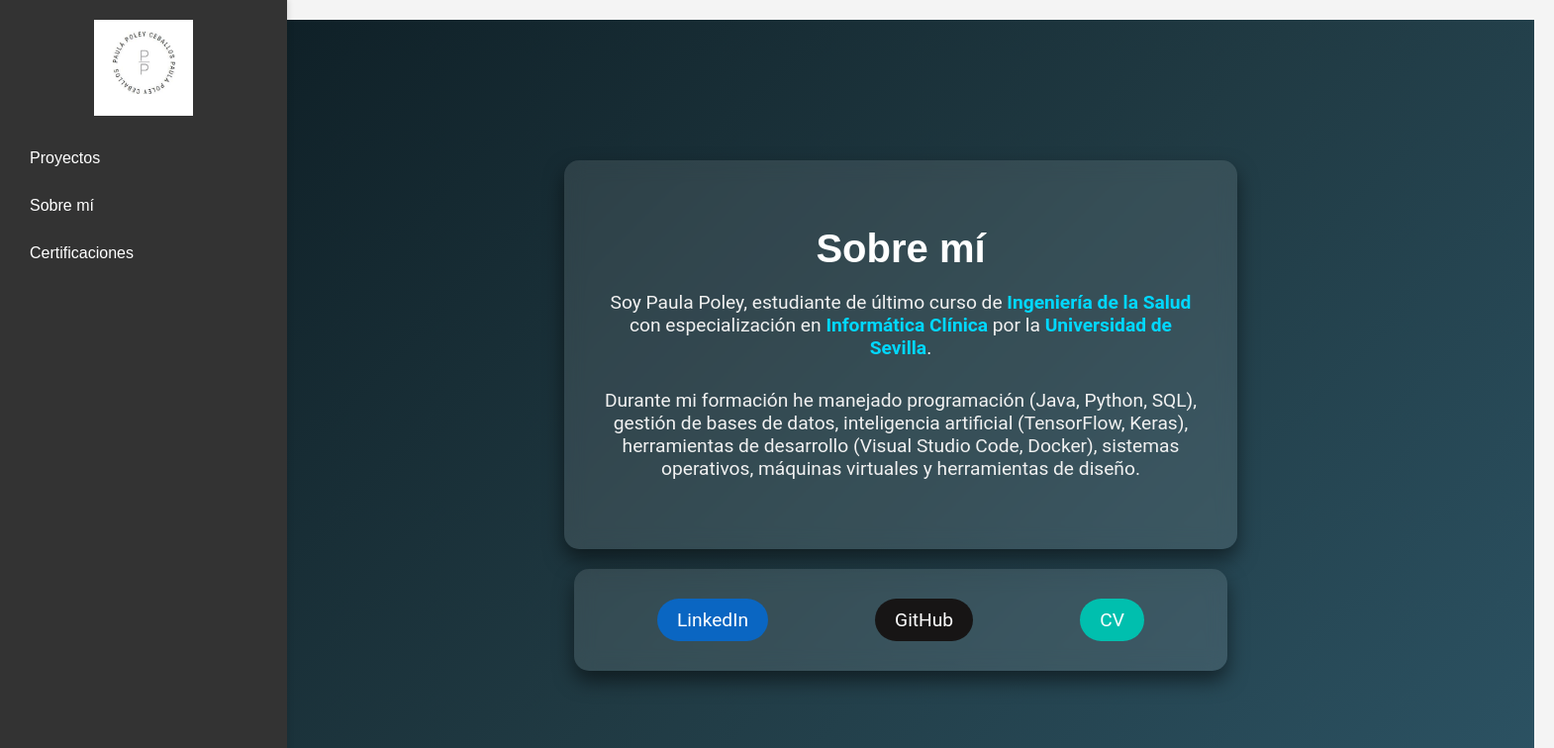
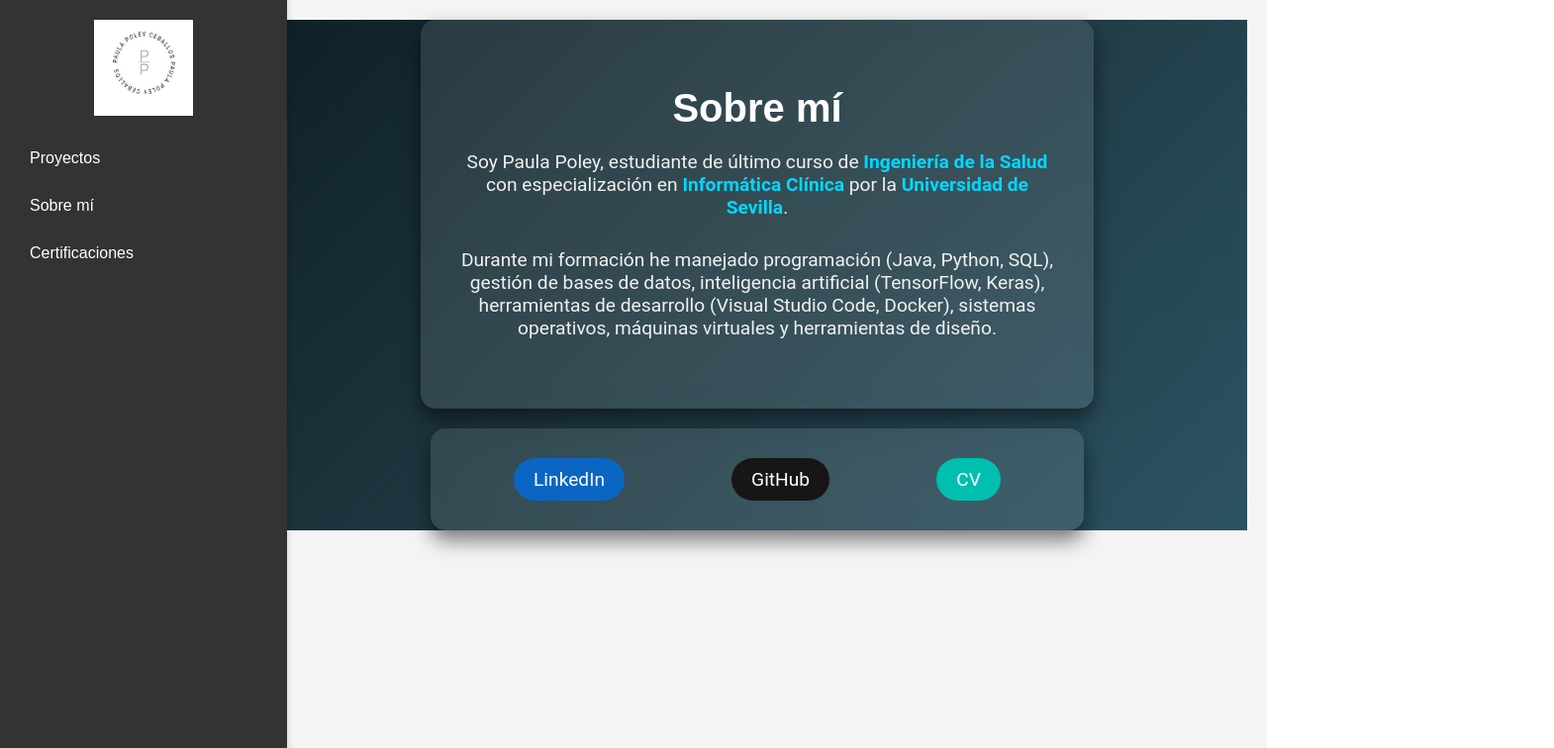
Before and after one commit to paulapoley/portfoliopaulapoley, a React (Create React App) app: page /sobre-mi in a window 1280 px wide. Shown: the top 756 px of the page at 99% size, 1570 px wide, since content can reach past the window. Built offline with nearby package versions, Linux system fonts and the light colour scheme.

Commit message:
Update About.css

```diff
--- a/src/pages/About.css
+++ b/src/pages/About.css
@@ -1,14 +1,10 @@
 .about-container {
-  margin: 0;
   display: flex;
   flex-direction: column;
   justify-content: center;
   align-items: center;
-  height: 100vh;
-  width: 100vw;
   box-sizing: border-box;
   background: linear-gradient(135deg, #0f2027 0%, #203a43 50%, #2c5364 100%);
-  padding: 20px;
   color: #ffffff;
   font-family: 'Roboto', sans-serif;
 }
```
